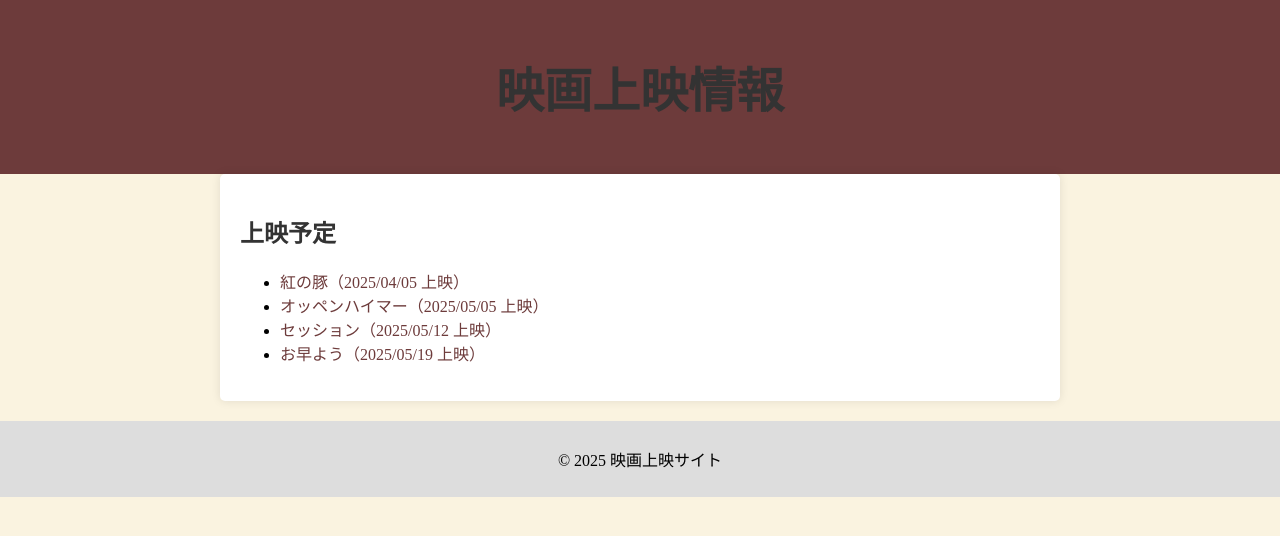
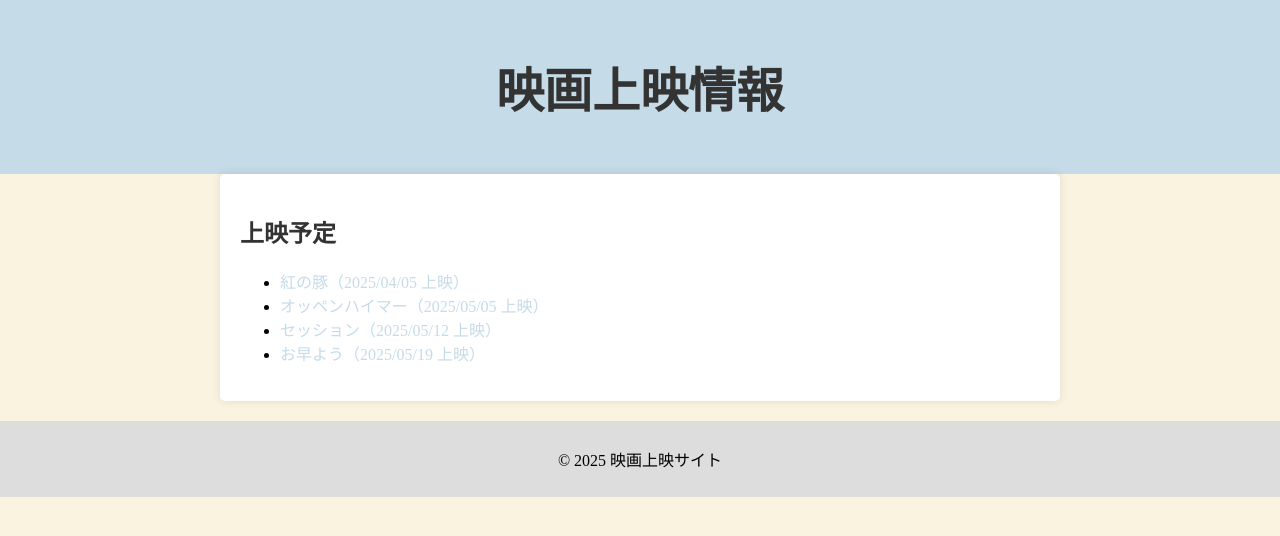
Before and after one commit to hirooooda/movie-site1, a plain HTML site: page index.html in a window 1280 px wide. Drawn offline with Linux system fonts and the light colour scheme.

Commit message:
Update styles.css

```diff
--- a/styles.css
+++ b/styles.css
@@ -6,7 +6,7 @@ body {
 }
 
 header {
-    background-color: #6d3b3b; /* 落ち着いたくすみ系の赤 */
+    background-color: #c5dbe8; /* 落ち着いたくすみ系の赤 */
     color: white;
     text-align: center;
     padding: 20px 0;
@@ -28,7 +28,7 @@ h1, h2 {
 }
 
 a {
-    color: #6d3b3b;
+    color: #c5dbe8;
     text-decoration: none;
 }
 
```
